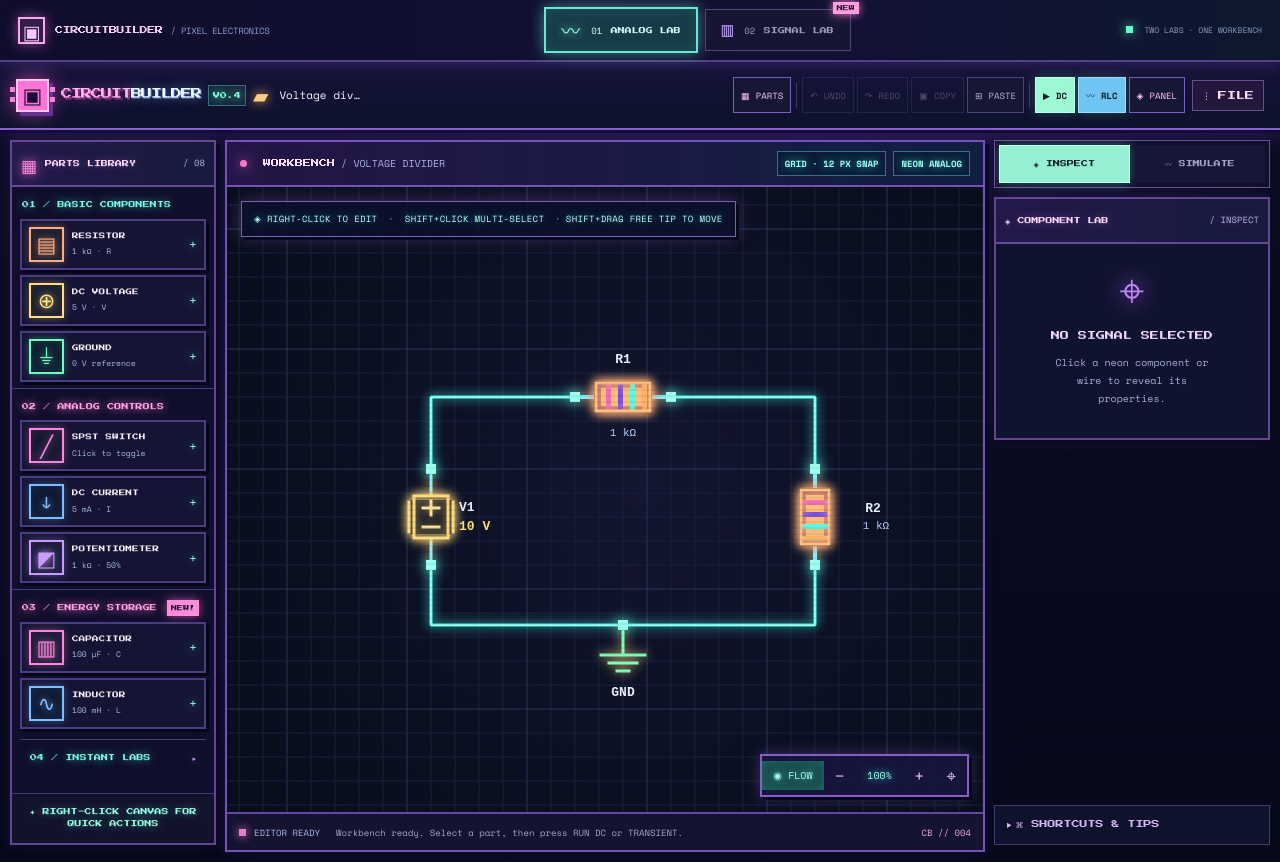
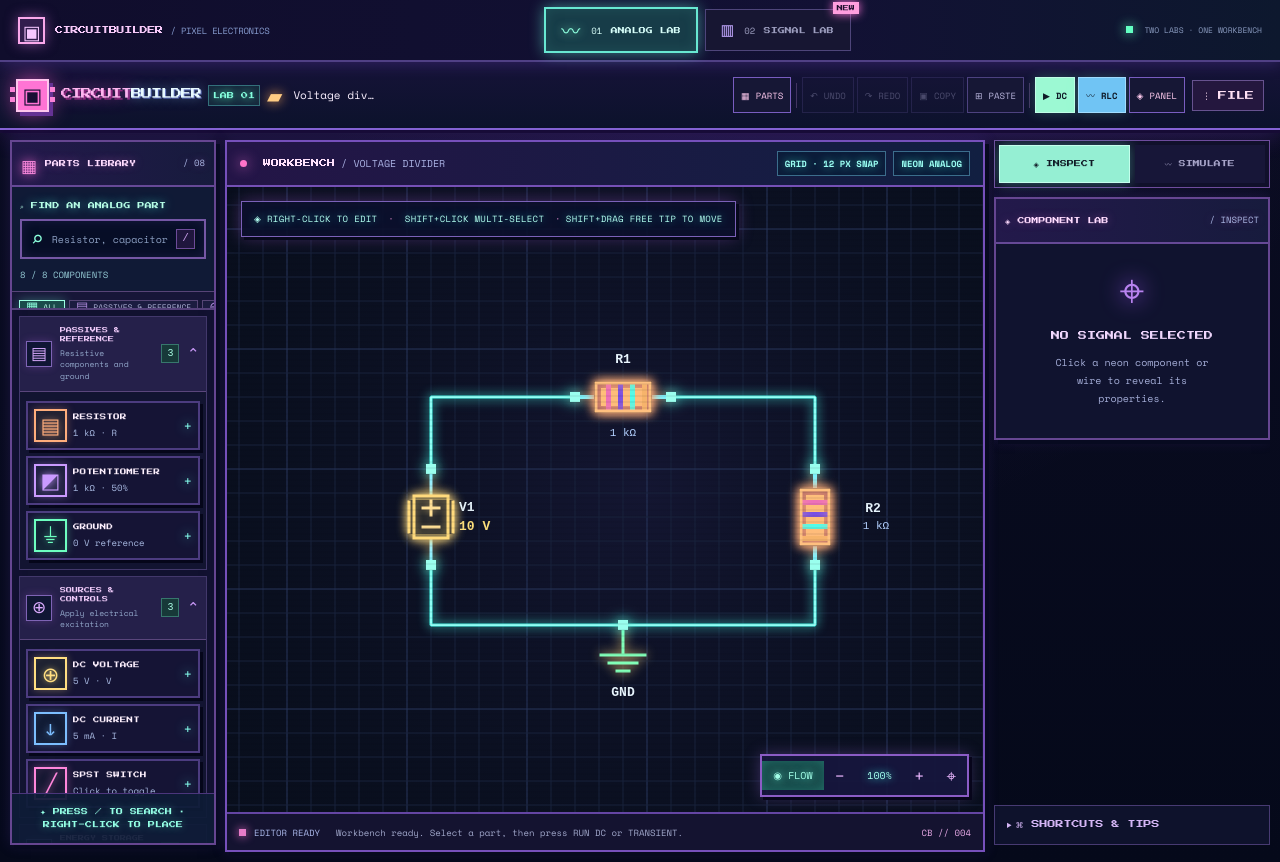
Before and after one commit to suchith-mukkamala/CircuitBuilder, a React (Vite) app: page / in a window 1280 px wide. Built offline with nearby package versions, Linux system fonts and the light colour scheme.

Commit message:
feat: extend neon component search and collapsible categories to Analog Lab

```diff
--- a/src/App.tsx
+++ b/src/App.tsx
@@ -109,7 +109,7 @@ export function App() {
       <header className="topbar polished-topbar">
         <div className="brand">
           <span className="brand-chip"><span className="chip-center">▣</span></span>
-          <div className="brand-name">CIRCUIT<span>BUILDER</span><small>V0.4</small></div>
+          <div className="brand-name">CIRCUIT<span>BUILDER</span><small>LAB 01</small></div>
         </div>
         <div className="file-name polished-filename">
           <span className="folder-icon">▰</span>
--- /dev/null
+++ b/src/circuit/analogCatalog.ts
@@ -0,0 +1,49 @@
+import type { ComponentKind } from './types';
+export type AnalogCategory = 'passives'|'sources'|'reactive';
+export type AnalogPart = {
+  kind: ComponentKind;
+  symbol: string; label: string; detail: string; tone: string; keywords: string;
+};
+export const analogCategories: {
+  id: AnalogCategory; title: string; icon: string; description: string; parts: AnalogPart[];
+}[] = [
+  {id:'passives',title:'PASSIVES & REFERENCE',icon:'▤',
+    description:'Resistive components and ground',
+    parts:[
+      {kind:'resistor',symbol:'▤',label:'RESISTOR',detail:'1 kΩ · R',tone:'amber',keywords:'resistance passive ohm'},
+      {kind:'potentiometer',symbol:'◩',label:'POTENTIOMETER',detail:'1 kΩ · 50%',tone:'purple',
+        keywords:'variable resistor pot wiper control'},
+      {kind:'ground',symbol:'⏚',label:'GROUND',detail:'0 V reference',tone:'mint',
+        keywords:'gnd earth reference zero'},
+    ]},
+  {id:'sources',title:'SOURCES & CONTROLS',icon:'⊕',
+    description:'Apply electrical excitation',
+    parts:[
+      {kind:'voltage_source',symbol:'⊕',label:'DC VOLTAGE',detail:'5 V · V',tone:'gold',
+        keywords:'battery vdc power supply source'},
+      {kind:'current_source',symbol:'↓',label:'DC CURRENT',detail:'5 mA · I',tone:'blue',
+        keywords:'ampere amps ma source'},
+      {kind:'switch',symbol:'╱',label:'SPST SWITCH',detail:'Click to toggle',tone:'pink',
+        keywords:'open close contact on off toggle'},
+    ]},
+  {id:'reactive',title:'ENERGY STORAGE',icon:'▥',
+    description:'Transient circuit devices',
+    parts:[
+      {kind:'capacitor',symbol:'▥',label:'CAPACITOR',detail:'100 µF · C',tone:'pink',
+        keywords:'capacitance farad rc charge'},
+      {kind:'inductor',symbol:'∿',label:'INDUCTOR',detail:'100 mH · L',tone:'blue',
+        keywords:'inductance henry rl coil'},
+    ]},
+];
+export const analogParts = analogCategories.flatMap(c=>c.parts);
+export function searchAnalogParts(query:string,category:AnalogCategory|'all'='all'):AnalogPart[]{
+  const terms=query.toLowerCase().trim().split(/\s+/).filter(Boolean);
+  return analogCategories.filter(c=>category==='all'||c.id===category)
+    .flatMap(c=>c.parts)
+    .filter(part=>{
+      const haystack=(
+        part.kind.replace(/_/g,' ')+' '+part.label+' '+part.detail+' '+part.keywords
+      ).toLowerCase();
+      return terms.every(term=>haystack.includes(term));
+    });
+}
--- a/src/components/Palette.tsx
+++ b/src/components/Palette.tsx
@@ -1,75 +1,123 @@
-import { DragEvent } from 'react';
+import { DragEvent, useEffect, useRef, useState } from 'react';
 import { useCircuitStore } from '../state/useCircuitStore';
 import { ComponentKind, snap } from '../circuit/types';
+import { analogCategories, analogParts, searchAnalogParts, type AnalogCategory, type AnalogPart } from '../circuit/analogCatalog';
 import {
   switchCircuit, currentSourceCircuit, potentiometerCircuit, starterCircuit, rcCircuit, rlCircuit,
 } from '../circuit/sample';
 
-type Entry = { kind: ComponentKind; symbol: string; label: string; detail: string; tone: string };
-const essentials: Entry[] = [
-  { kind: 'resistor', symbol: '▤', label: 'RESISTOR', detail: '1 kΩ · R', tone: 'amber' },
-  { kind: 'voltage_source', symbol: '⊕', label: 'DC VOLTAGE', detail: '5 V · V', tone: 'gold' },
-  { kind: 'ground', symbol: '⏚', label: 'GROUND', detail: '0 V reference', tone: 'mint' },
-];
-const controls: Entry[] = [
-  { kind: 'switch', symbol: '╱', label: 'SPST SWITCH', detail: 'Click to toggle', tone: 'pink' },
-  { kind: 'current_source', symbol: '↓', label: 'DC CURRENT', detail: '5 mA · I', tone: 'blue' },
-  { kind: 'potentiometer', symbol: '◩', label: 'POTENTIOMETER', detail: '1 kΩ · 50%', tone: 'purple' },
-];
-const reactive: Entry[] = [
-  { kind: 'capacitor', symbol: '▥', label: 'CAPACITOR', detail: '100 µF · C', tone: 'pink' },
-  { kind: 'inductor', symbol: '∿', label: 'INDUCTOR', detail: '100 mH · L', tone: 'blue' },
-];
-
-export function Palette() {
-  const addComponent = useCircuitStore(s => s.addComponent);
-  const loadDocument = useCircuitStore(s => s.loadDocument);
-  const setTransientDuration = useCircuitStore(s => s.setTransientDuration);
-  const count = useCircuitStore(s => s.document.components.length);
-  const handleDragStart = (event: DragEvent<HTMLButtonElement>, kind: ComponentKind) => {
-    event.dataTransfer.setData('application/x-circuit-component', kind);
-    event.dataTransfer.effectAllowed = 'copy';
+export function Palette(){
+  const addComponent=useCircuitStore(s=>s.addComponent);
+  const loadDocument=useCircuitStore(s=>s.loadDocument);
+  const setTransientDuration=useCircuitStore(s=>s.setTransientDuration);
+  const count=useCircuitStore(s=>s.document.components.length);
+  const searchRef=useRef<HTMLInputElement>(null);
+  const [query,setQuery]=useState('');
+  const [category,setCategory]=useState<AnalogCategory|'all'>('all');
+  const [expanded,setExpanded]=useState<Record<string,boolean>>({});
+  const shown=searchAnalogParts(query,category);
+  const kinds=new Set(shown.map(part=>part.kind));
+  useEffect(()=>{
+    const onKey=(event:KeyboardEvent)=>{
+      if(event.key!=='/'||event.ctrlKey||event.metaKey||event.altKey)return;
+      const target=event.target as HTMLElement|null;
+      if(target?.closest('input,textarea,select,[contenteditable="true"]'))return;
+      event.preventDefault();searchRef.current?.focus();
+    };
+    window.addEventListener('keydown',onKey);
+    return ()=>window.removeEventListener('keydown',onKey);
+  },[]);
+  const startDrag=(event:DragEvent<HTMLButtonElement>,kind:ComponentKind)=>{
+    event.dataTransfer.setData('application/x-circuit-component',kind);
+    event.dataTransfer.effectAllowed='copy';
   };
-  const renderEntry = (entry: Entry) => (
-    <button
-      className={'palette-item accent-' + entry.tone} key={entry.kind} draggable
-      onDragStart={e => handleDragStart(e, entry.kind)}
-      onClick={() => {
-        const offset = count % 6;
-        addComponent(entry.kind, { x: snap(216 + 72 * offset), y: snap(216 + 48 * offset) });
-      }}
-      title={'Click or drag onto the canvas: ' + entry.label}
-    >
-      <span className="palette-icon">{entry.symbol}</span>
-      <span className="palette-text"><strong>{entry.label}</strong><small>{entry.detail}</small></span>
-      <span className="palette-plus">+</span>
-    </button>
-  );
-  const selectLab = (doc: ReturnType<typeof starterCircuit>, duration?: number) => {
+  const place=(part:AnalogPart)=>{
+    const offset=count%6;
+    addComponent(part.kind,{x:snap(216+72*offset),y:snap(216+48*offset)});
+  };
+  const renderEntry=(part:AnalogPart)=><button
+    className={'palette-item accent-'+part.tone} key={part.kind} draggable
+    onDragStart={event=>startDrag(event,part.kind)} onClick={()=>place(part)}
+    title={'Click or drag onto the canvas: '+part.label}>
+    <span className="palette-icon">{part.symbol}</span>
+    <span className="palette-text"><strong>{part.label}</strong><small>{part.detail}</small></span>
+    <span className="palette-plus">+</span>
+  </button>;
+  const selectLab=(doc:ReturnType<typeof starterCircuit>,duration?:number)=>{
     loadDocument(doc);
-    if (duration) setTransientDuration(duration);
+    if(duration)setTransientDuration(duration);
   };
-  return (
-    <aside className="left-panel neon-panel">
-      <div className="panel-heading"><span className="heading-cube">▦</span> PARTS LIBRARY
-        <span className="tiny-muted">/ 08</span>
+  return <aside className="left-panel neon-panel analog-catalog">
+    <div className="panel-heading"><span className="heading-cube">▦</span> PARTS LIBRARY
+      <span className="tiny-muted">/ {String(analogParts.length).padStart(2,'0')}</span>
+    </div>
+    <div className="signal-catalog-search">
+      <label htmlFor="analog-part-search" className="sidebar-section-label">⌕ FIND AN ANALOG PART</label>
+      <div className="signal-search-field">
+        <span aria-hidden="true">⌕</span>
+        <input id="analog-part-search" ref={searchRef} type="search" autoComplete="off"
+          value={query} placeholder="Resistor, capacitor, source…"
+          onChange={event=>setQuery(event.target.value)}
+          onKeyDown={event=>{
+            if(event.key==='Escape'){setQuery('');event.currentTarget.blur();}
+            if(event.key==='Enter'&&shown.length===1){
+              place(shown[0]);event.currentTarget.blur();
+            }
+          }}/>
+        {query?<button title="Clear search" aria-label="Clear search"
+          onClick={()=>{setQuery('');searchRef.current?.focus();}}>×</button>:<kbd>/</kbd>}
       </div>
-      <div className="sidebar-section-label">01 / BASIC COMPONENTS</div>
-      <div className="palette-list">{essentials.map(renderEntry)}</div>
-      <div className="sidebar-section-label sidebar-second">02 / ANALOG CONTROLS</div>
-      <div className="palette-list">{controls.map(renderEntry)}</div>
-      <div className="sidebar-section-label sidebar-second">03 / ENERGY STORAGE <span className="new-marker">NEW!</span></div>
-      <div className="palette-list">{reactive.map(renderEntry)}</div>
-      <details className="lab-presets lab-presets-collapsible">
-        <summary className="sidebar-section-label">04 / INSTANT LABS <span>▸</span></summary>
-        <button onClick={() => selectLab(starterCircuit())}><span>◇</span> VOLTAGE DIVIDER</button>
-        <button onClick={() => selectLab(switchCircuit())}><span>↯</span> SWITCH CONTROL</button>
-        <button onClick={() => selectLab(currentSourceCircuit())}><span>⇣</span> CURRENT SOURCE</button>
-        <button onClick={() => selectLab(potentiometerCircuit())}><span>◈</span> POTENTIOMETER</button>
-        <button onClick={() => selectLab(rcCircuit(), .5)}><span>▥</span> RC CHARGING (0.5 s)</button>
-        <button onClick={() => selectLab(rlCircuit(), .012)}><span>∿</span> RL RESPONSE (12 ms)</button>
-      </details>
-      <div className="palette-mini-tip">✦ RIGHT-CLICK CANVAS FOR QUICK ACTIONS</div>
-    </aside>
-  );
+      <div className="signal-catalog-meta">
+        <span>{shown.length} / {analogParts.length} COMPONENTS</span>
+        {(query||category!=='all')&&<button onClick={()=>{setQuery('');setCategory('all');}}>↻ RESET</button>}
+      </div>
+    </div>
+    <div className="signal-catalog-filters" aria-label="Filter analog components">
+      {[{id:'all' as const, title:'ALL',icon:'▦'},...analogCategories].map(group=>
+        <button key={group.id} className={'signal-filter-chip'+(category===group.id?' selected':'')}
+          aria-pressed={category===group.id} onClick={()=>setCategory(group.id)}>
+          <span>{group.icon}</span> {group.title}
+        </button>)}
+    </div>
+    <div className="analog-catalog-groups">
+      {analogCategories.map((group,index)=>{
+        const parts=group.parts.filter(part=>kinds.has(part.kind));
+        if(!parts.length)return null;
+        return <details className="signal-catalog-category" key={group.id+'-'+(query?'q':category)}
+          open={!!query||(expanded[group.id]??index<2)}
+          onToggle={event=>{
+            if(query)return;
+            const next=event.currentTarget.open;
+            setExpanded(old=>old[group.id]===next?old:{...old,[group.id]:next});
+          }}>
+          <summary>
+            <span className="signal-catalog-icon">{group.icon}</span>
+            <span className="signal-catalog-category-title">{group.title}
+              <small>{group.description}</small>
+            </span>
+            <span className="signal-catalog-count">{parts.length}</span>
+            <span className="signal-catalog-chevron">⌄</span>
+          </summary>
+          <div className="palette-list">{parts.map(renderEntry)}</div>
+        </details>;
+      })}
+      {!shown.length&&<div className="signal-catalog-empty">
+        <strong>⌕ NO MATCHES</strong>
+        <p>Search by component name, symbol, or electrical term.</p>
+        <button onClick={()=>{setQuery('');setCategory('all');searchRef.current?.focus();}}>
+          SHOW ALL COMPONENTS
+        </button>
+      </div>}
+    </div>
+    {!query&&category==='all'&&<details className="lab-presets lab-presets-collapsible">
+      <summary className="sidebar-section-label">◇ INSTANT LABS <span>▸</span></summary>
+      <button onClick={()=>selectLab(starterCircuit())}><span>◇</span> VOLTAGE DIVIDER</button>
+      <button onClick={()=>selectLab(switchCircuit())}><span>↯</span> SWITCH CONTROL</button>
+      <button onClick={()=>selectLab(currentSourceCircuit())}><span>⇣</span> CURRENT SOURCE</button>
+      <button onClick={()=>selectLab(potentiometerCircuit())}><span>◈</span> POTENTIOMETER</button>
+      <button onClick={()=>selectLab(rcCircuit(),.5)}><span>▥</span> RC CHARGING (0.5 s)</button>
+      <button onClick={()=>selectLab(rlCircuit(),.012)}><span>∿</span> RL RESPONSE (12 ms)</button>
+    </details>}
+    <div className="palette-mini-tip">✦ PRESS / TO SEARCH · RIGHT-CLICK TO PLACE</div>
+  </aside>;
 }
--- a/src/signal-v07.css
+++ b/src/signal-v07.css
@@ -96,3 +96,26 @@
   .signal-catalog-entry .signal-palette-words small{font-size:8px}
 }
 @media(prefers-reduced-motion:reduce){.signal-catalog-chevron{transition:none}}
+
+/* Analog Lab uses the same arcade search/category affordances. */
+.analog-catalog{min-height:0;overflow-y:auto;background:#11112f}
+.analog-catalog .signal-catalog-search{padding:5px 8px 10px}
+.analog-catalog .signal-catalog-search .sidebar-section-label{display:block;padding:8px 0;color:#b7ffe7;font:7px/1.6 var(--pixel)}
+.analog-catalog .signal-catalog-filters{padding:8px 7px;gap:4px}
+.analog-catalog .signal-filter-chip{font-size:8px;padding:6px}
+.analog-catalog .signal-catalog-category{margin:6px 7px}
+.analog-catalog .signal-catalog-category summary{padding:9px 6px}
+.analog-catalog .signal-catalog-category-title{font-size:6px}
+.analog-catalog .signal-catalog-category-title small{font-size:8px}
+.analog-catalog .signal-catalog-category .palette-list{display:flex;flex-direction:column;gap:6px;padding:9px 6px}
+.analog-catalog .signal-catalog-category .palette-item{min-height:47px;padding:6px;gap:6px;width:100%}
+.analog-catalog .signal-catalog-category .palette-icon{width:33px;flex:0 0 33px;height:33px;font-size:21px}
+.analog-catalog .signal-catalog-category .palette-text strong{font-size:6.5px}
+.analog-catalog .signal-catalog-category .palette-text small{font-size:9px}
+.analog-catalog .signal-catalog-category .palette-plus{font-size:14px}
+.analog-catalog-groups{min-width:0}
+.analog-catalog .palette-mini-tip{position:sticky;bottom:0;background:#0e1c37ee;z-index:3}
+@media(max-width:650px){
+  .analog-catalog .signal-catalog-category .palette-list{display:grid;grid-template-columns:repeat(2,minmax(0,1fr))}
+  .analog-catalog .signal-catalog-category .palette-item{min-height:58px}
+}
```
Also changed, not shown: 2 other files (tests, documents, lock files or other folders).
